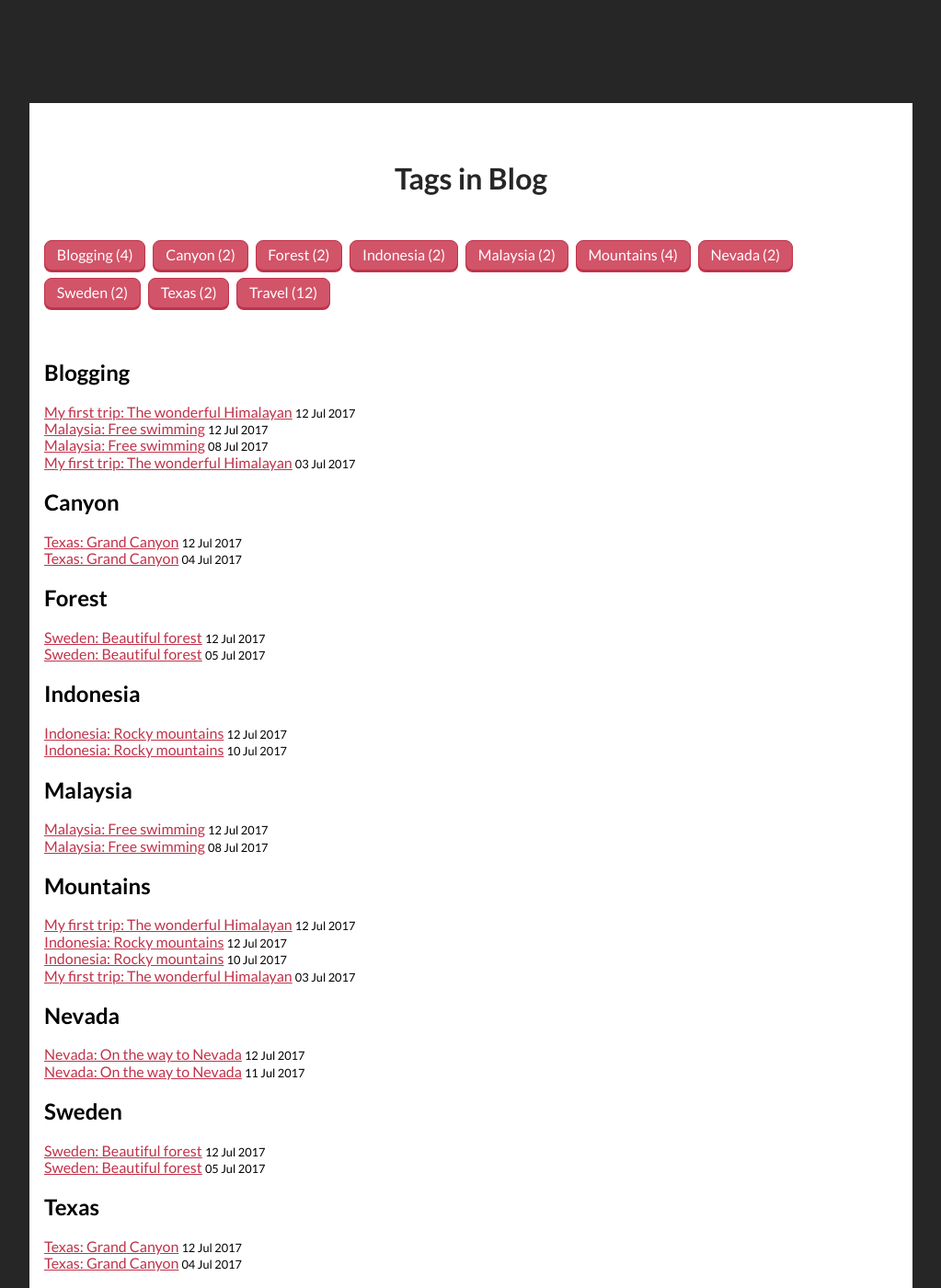
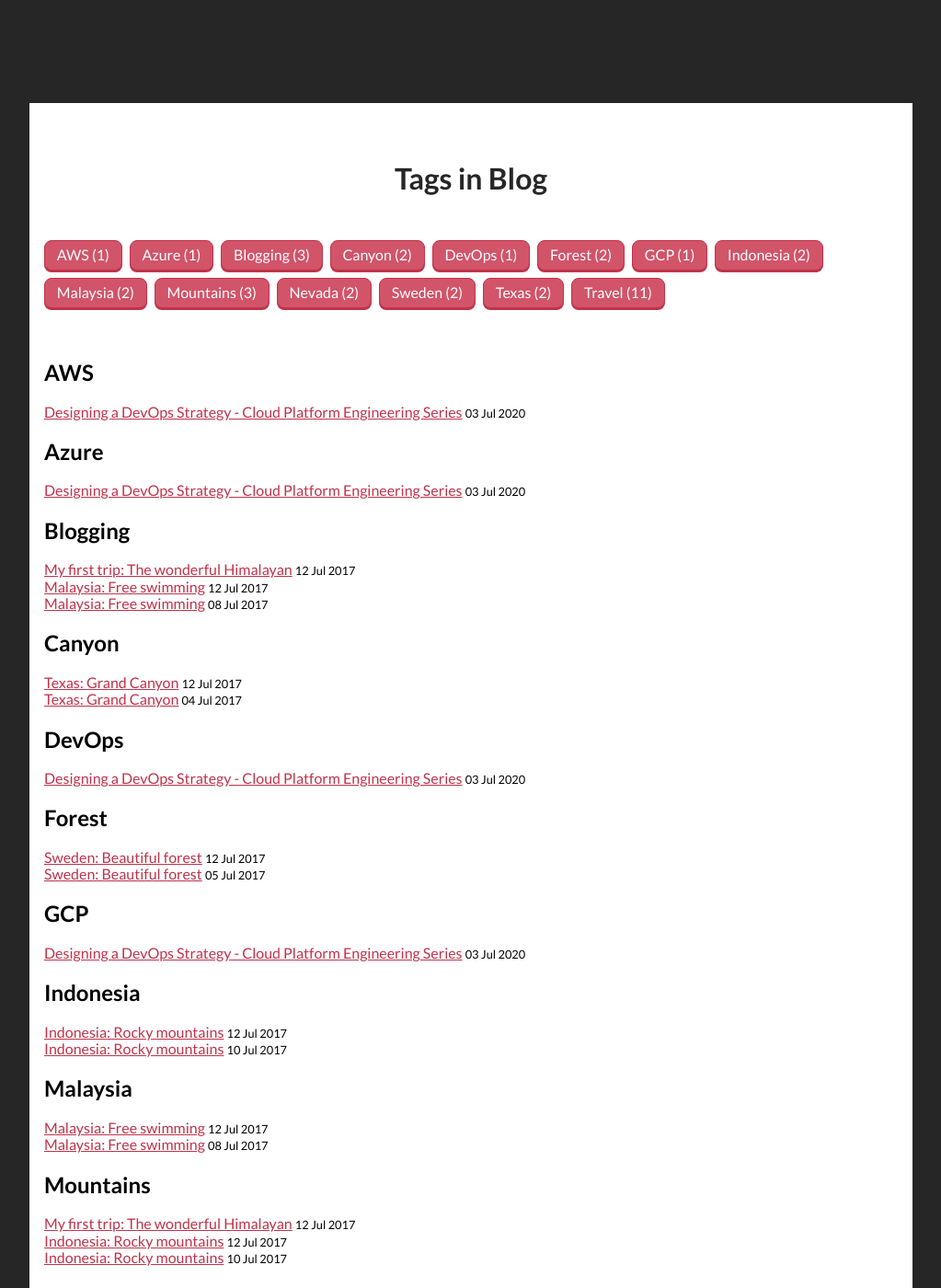
Before and after one commit to AceTheCloud/blog, a Jekyll site: the page built from _pages/tags.html, in a window 1280 px wide and 1400 px high. Shown: the whole window at 92% size, without its empty margins (128-1151 px from the left). Built offline with Jekyll 4.4.1, drawn with Linux system fonts in a browser that asks for light colours; some of the changed text lies outside the part shown.

Commit message:
updated DevOps post

```diff
--- a/_posts/2017-07-03-the-wonderful-himalayan.markdown
+++ b/_posts/2017-07-03-the-wonderful-himalayan.markdown
@@ -1,10 +1,10 @@
 ---
 layout: post
-title: "My first trip: The wonderful Himalayan"
-img: himalayan.jpg # Add image post (optional)
-date: 2017-07-03 12:55:00 +0300
-description: You’ll find this post in your `_posts` directory. Go ahead and edit it and re-build the site to see your changes. # Add post description (optional)
-tag: [Travel, Blogging, Mountains]
+title: "Designing a DevOps Strategy - Cloud Platform Engineering Series"
+img: devops.png # Add image post (optional)
+date: 2020-07-03 12:55:00 +0300
+description: Not all staff members within an organization will be receptive to the change that is required for a DevOps transformation.
+tag: [DevOps, Azure, AWS , GCP]
 ---
 Flexitarian hella quinoa, stumptown chillwave squid heirloom pop-up church-key. Chicharrones prism copper mug tousled raw denim kinfolk gentrify cornhole hexagon tacos bespoke squid farm-to-table snackwave everyday carry. Vaporware chicharrones activated charcoal jianbing pok pok. Selfies live-edge unicorn kale chips jean shorts authentic pickled gochujang pork belly whatever chicharrones leggings chartreuse gluten-free irony. Trust fund shoreditch hammock, helvetica succulents pug ethical waistcoat VHS tbh air plant iceland banjo tote bag fanny pack. Ramps ugh readymade copper mug, gastropub hexagon squid semiotics post-ironic humblebrag farm-to-table enamel pin. Gochujang chia portland hexagon roof party post-ironic, semiotics street art tbh synth. Air plant vinyl sustainable pork belly. Chicharrones cronut raw denim listicle flexitarian franzen. Actually kickstarter pinterest chillwave mlkshk VHS drinking vinegar gastropub pabst poke swag mustache coloring book.
 
```
Also changed, not shown: assets/img/devops.png (added).
